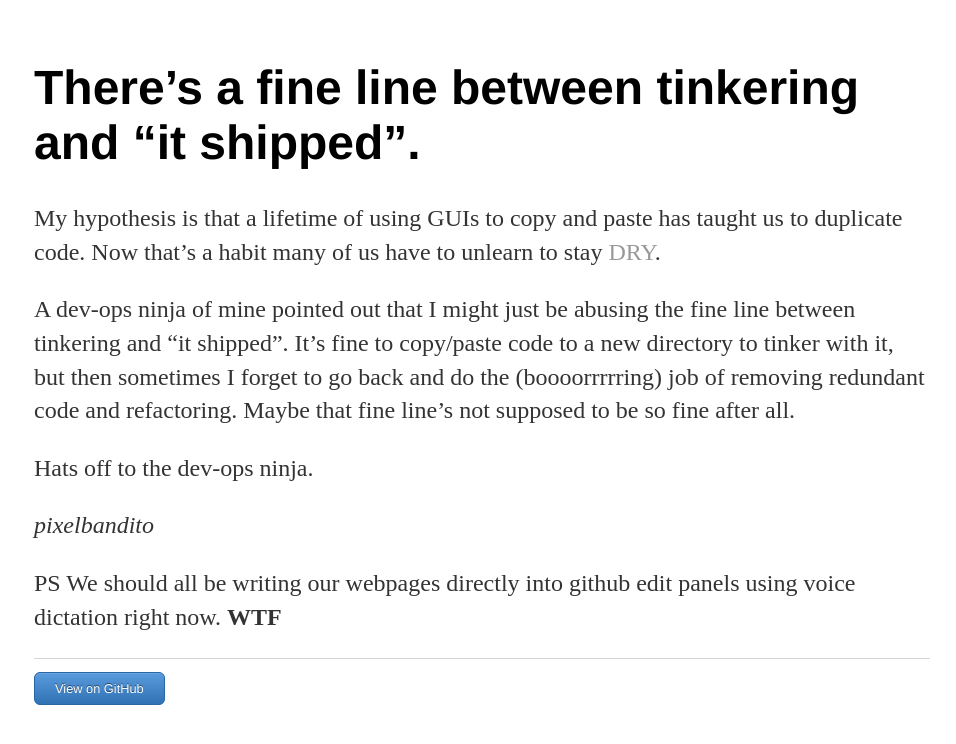
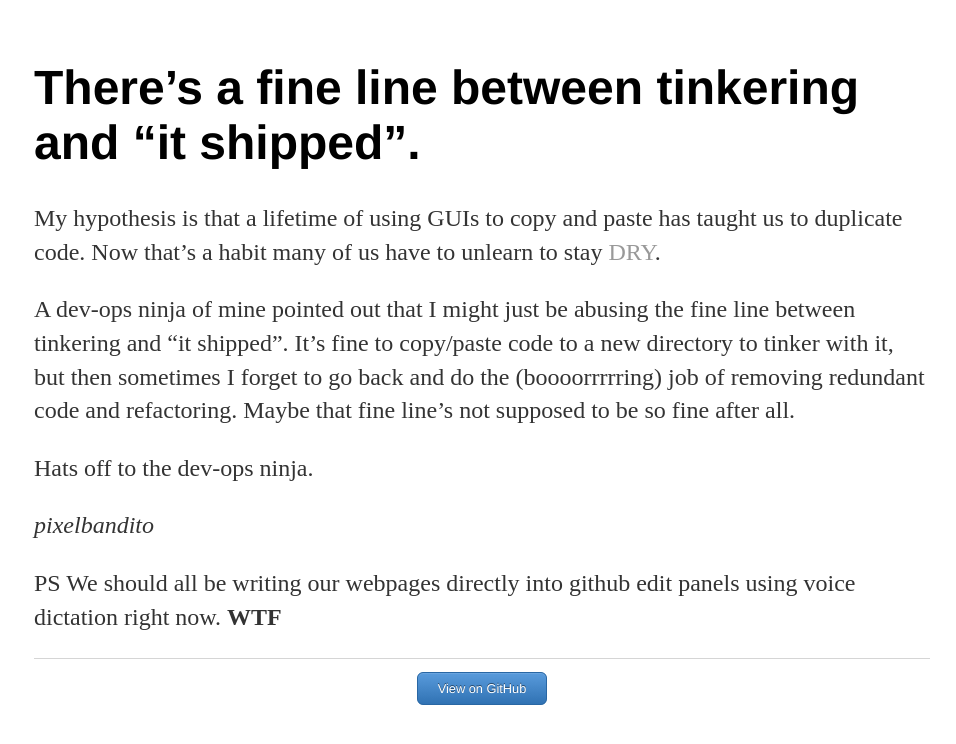
Before and after one commit to jsdelivrbot/memoirsofadevops.ninja, a Jekyll site: the page built from _posts/2017-03-22-tinkering-to-shipped.md, in a window 1280 px wide. Shown: the top 744 px of the page, without its empty margins (158-1114 px from the left). Built offline with Jekyll 4.4.1, drawn with Linux system fonts in a browser that asks for light colours; our own code applies the rules of GitHub Pages for plain Markdown files.

Commit message:
testing new layout

```diff
--- a/_layouts/default.html
+++ b/_layouts/default.html
@@ -15,7 +15,7 @@
 			{{ content }}
 
 			</div><!-- /.container -->
-			<footer>
+			<footer class="center">
 	    		<ul>
 	        		<a href="https://github.com/jlmoody/memoirsofadevops.ninja" class="btn">View on GitHub</a>
 				</ul>
```
